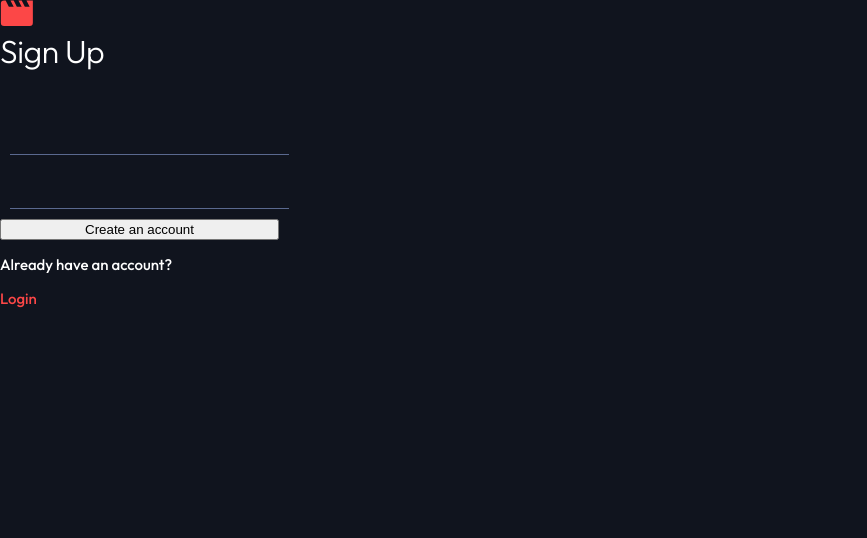
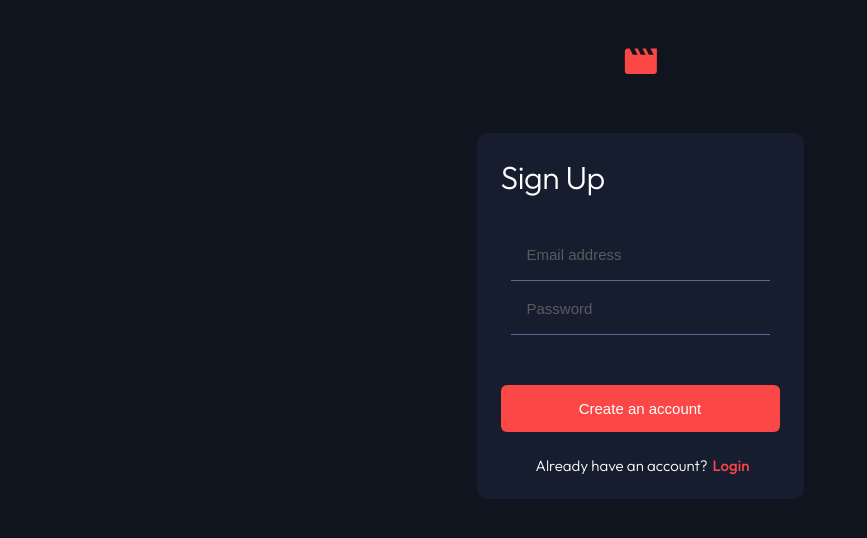
Before and after one commit to TomasScerbak/entertainment-web-app, a React (Create React App) app: page /signup in a window 1280 px wide. Shown: the top 538 px of the page, without its empty margins (0-867 px from the left). Built offline with nearby package versions, Linux system fonts and the light colour scheme; no server answers.

Commit message:
created movie section when clicked on navigatin bar

```diff
--- a/src/components/UI/SearchBar.jsx
+++ b/src/components/UI/SearchBar.jsx
@@ -25,11 +25,11 @@ const SearchBar = (props) => {
           (title ?? name).match(searchInput)
         );
         if (!result) {
-          return [movies];
+          return movies;
         } else {
           dispatch(saveTrendMovies(result));
         }
-      }, 1000);
+      }, 2000);
       return () => clearInterval(interval);
     }
   }, [searchInput, dispatch, movies]);
--- a/src/components/pages/HomePage.jsx
+++ b/src/components/pages/HomePage.jsx
@@ -14,7 +14,7 @@ const HomePage = () => {
   const trendMovies = useSelector((state) => state.trendMovies.trendMovies);
   const [movies, setMovies] = useState([]);
 
-  console.log("from slice", trendMovies, trendMovies.length);
+  console.log("trend movies from slice", trendMovies);
 
   useEffect(() => {
     FetchTrendingMoviesAPI().then((data) => {
--- a/src/components/pages/LoginPage.jsx
+++ b/src/components/pages/LoginPage.jsx
@@ -1,8 +1,6 @@
 import { getAuth, signInWithEmailAndPassword } from "firebase/auth";
 import { useState } from "react";
 import { Link } from "react-router-dom";
-
-import app from "../../base";
 
 import Button from "../UI/Button";
 
@@ -15,7 +13,7 @@ const LoginPage = () => {
   const [email, setEmail] = useState();
   const [password, setPassword] = useState();
 
-  const auth = getAuth(app);
+  const auth = getAuth();
 
   const handleLogin = (e) => {
     e.preventDefault();
--- a/src/components/pages/Movies.jsx
+++ b/src/components/pages/Movies.jsx
@@ -1,8 +1,9 @@
 import { useEffect, useState } from "react";
 import { useSelector } from "react-redux";
 
+import MovieSection from "../MovieSection";
+import SearchBar from "../UI/SearchBar";
 import MovieCard from "../UI/MovieCard";
-import MovieSection from "../MovieSection";
 
 import { FetchAllMovies } from "../../services/APIs/FetchMoviesAPI";
 
@@ -10,17 +11,16 @@ const Movies = () => {
   const allMovies = useSelector((state) => state.allMovies.allMovies);
   const [movies, setMovies] = useState([]);
 
-  console.log("all movies from slice", allMovies);
-
   useEffect(() => {
     FetchAllMovies().then((data) => {
-      const movieData = data.results;
+      const movieData = data.items;
       setMovies(movieData);
     });
   }, []);
 
   return (
     <>
+      <SearchBar />
       <MovieSection title={"Movies"}>
         {movies.map((movie) => (
           <MovieCard
--- a/src/components/pages/SignUpPage.jsx
+++ b/src/components/pages/SignUpPage.jsx
@@ -1,16 +1,19 @@
 import { getAuth, createUserWithEmailAndPassword } from "firebase/auth";
-
-import app from "../../base";
-
 import { useState } from "react";
 import { Link } from "react-router-dom";
+
+import Button from "../UI/Button";
+
+import classes from "./SignUpPage.module.css";
+import styles from "../UI/Button.module.css";
+
 import Logo from "../../assets/logo.svg";
 
 const SignUpPage = () => {
   const [email, setEmail] = useState();
   const [password, setPassword] = useState();
 
-  const auth = getAuth(app);
+  const auth = getAuth();
 
   const handleSignUp = (e) => {
     e.preventDefault();
@@ -32,20 +35,51 @@ const SignUpPage = () => {
 
   return (
     <section>
+      <Link className={classes["card-logo"]} to="/">
         <img src={Logo} alt="logo" />
-      <div>
+      </Link>
+      <div className={classes["card-wrapper"]}>
+        <div className={classes.card}>
           <header>
             <h1>Sign Up</h1>
           </header>
           <form onSubmit={handleSignUp}>
-          <input type="email" name="email" />
-          <input type="password" name="password" />
-          <button type="submit">Create an account</button>
+            <div className={classes["form-control"]}>
+              <input
+                placeholder="Email address"
+                onChange={(e) => setEmail(e.target.value)}
+                type="email"
+              />
+              {email === "" ? (
+                <p className={classes.error}>Can't be empty</p>
+              ) : (
+                ""
+              )}
+            </div>
+            <div className={classes["form-control"]}>
+              <input
+                placeholder="Password"
+                onChange={(e) => setPassword(e.target.value)}
+                type="password"
+              />
+              {password === "" ? (
+                <p className={classes.error}>Can't be empty</p>
+              ) : (
+                ""
+              )}
+            </div>
+            <Button
+              type="submit"
+              className={`${styles.btn} ${styles["btn--primary"]}`}
+            >
+              Create an account
+            </Button>
           </form>
-        <footer>
-          <p>Already have an account?</p>
+          <footer className={classes["card-footer"]}>
+            <p className={classes.question}>Already have an account?</p>
             <Link to="/login">Login</Link>
           </footer>
+        </div>
       </div>
     </section>
   );
--- /dev/null
+++ b/src/components/pages/SignUpPage.module.css
@@ -0,0 +1,48 @@
+.card-logo {
+  display: flex;
+  justify-content: center;
+  margin: 4.8rem 17.2rem 5.8rem;
+}
+
+.card-wrapper {
+  background-color: var(--color-black);
+  display: flex;
+  flex-direction: column;
+  justify-content: center;
+  align-items: center;
+}
+
+.card {
+  margin: 0 2.4rem;
+  background-color: var(--very-dark-blue);
+  border-radius: 10px;
+  padding: 2.4rem;
+}
+
+.form-control {
+  display: flex;
+  align-items: center;
+}
+
+.error {
+  font-size: 1.3rem;
+  font-weight: 300;
+  color: var(--color-red);
+  position: absolute;
+  right: 3.9rem;
+  margin-bottom: 3.1rem;
+}
+
+.question {
+  margin: 0 0.5rem 0;
+  font-size: 1.5rem;
+  font-weight: 300;
+  color: var(--white);
+}
+
+.card-footer {
+  display: flex;
+  align-items: center;
+  justify-content: space-around;
+  padding: 0 3rem;
+}
--- a/src/services/APIs/FetchMoviesAPI.jsx
+++ b/src/services/APIs/FetchMoviesAPI.jsx
@@ -1,6 +1,6 @@
 import axios from "axios";
 
-const allMovies = `https://api.themoviedb.org/3/movie/now_playing?api_key=affb7efecd98772b925fd529e5bd3521&language=en-US&page=1`;
+const allMovies = `https://api.themoviedb.org/3/list/8245865?api_key=affb7efecd98772b925fd529e5bd3521&language=en-US`;
 
 export const FetchAllMovies = async () => {
   try {
```
Lines whose indentation alone changed are shown as unchanged.
